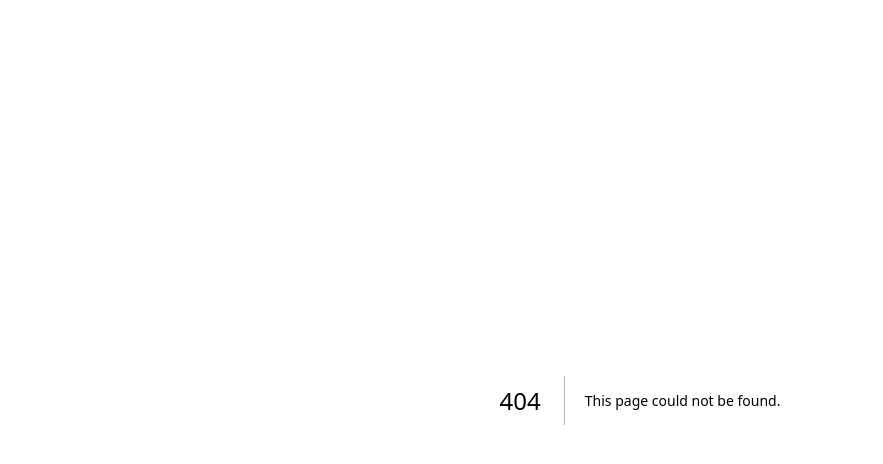
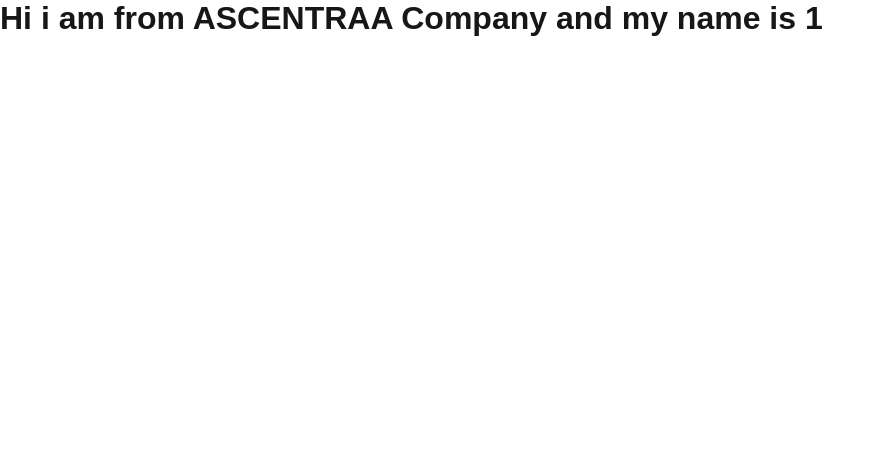
Before and after one commit to manidharreddy26/nextjs_practice, a Next.js app: page /Company/employee/1 in a window 1280 px wide. Before the commit this address had no page. Shown: the top 464 px of the page, without its empty margins (0-883 px from the left). Built offline with nearby package versions, Linux system fonts and the light colour scheme.

Commit message:
Created Company folderwith 2 loders employee and another folder with dynamic routing

```diff
--- /dev/null
+++ b/src/app/Company/employee/[employee_name]/page.jsx
@@ -0,0 +1,10 @@
+const page = async ({ params }) => {
+  const { employee_name } = await params;
+  return (
+    <div>
+      <h1>Hi i am from ASCENTRAA Company and my name is {employee_name}</h1>
+    </div>
+  );
+};
+
+export default page;
```
